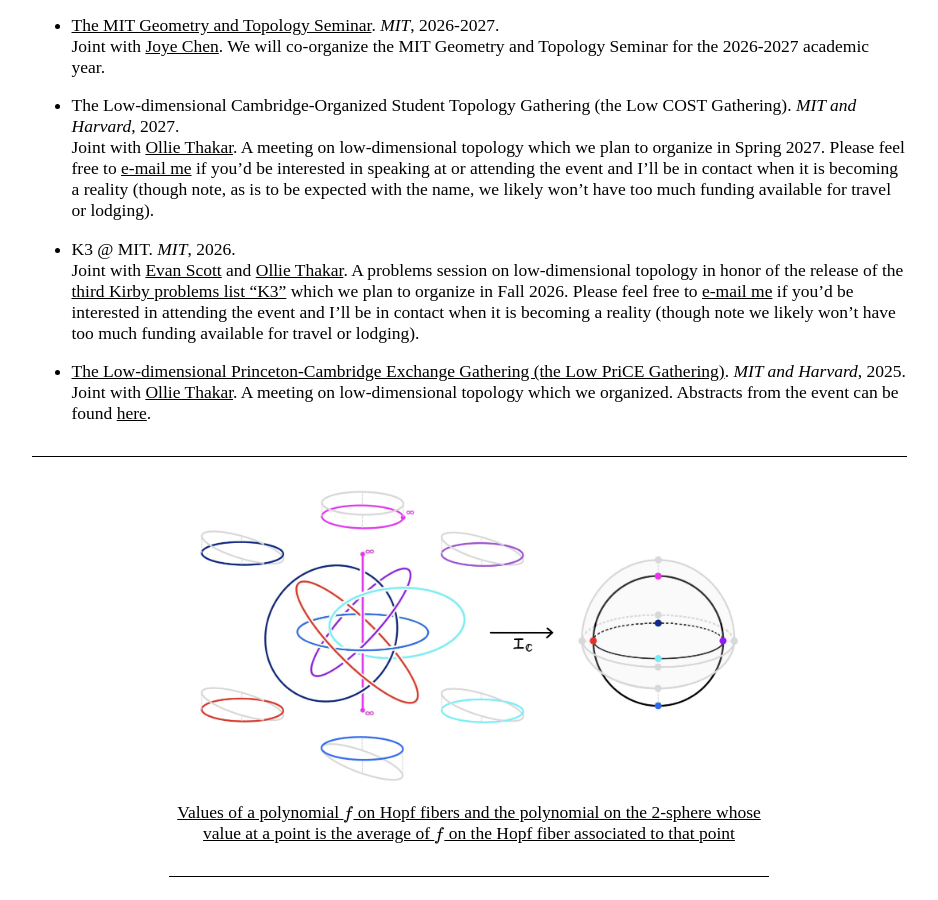
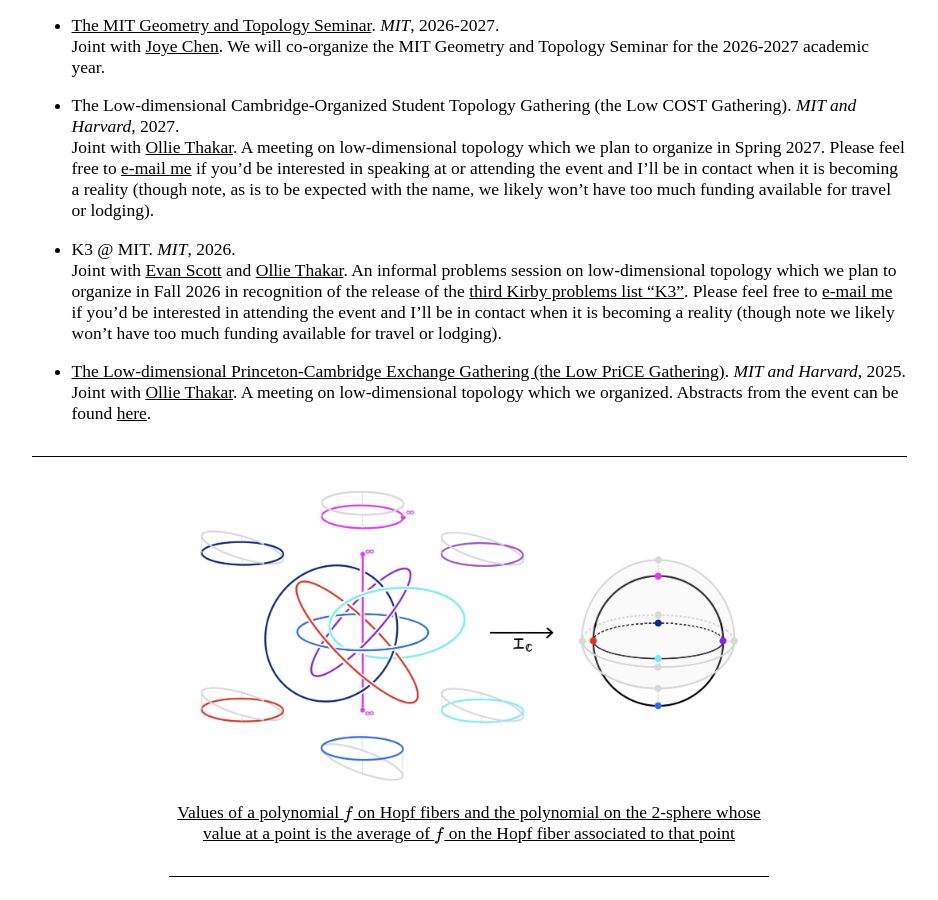
Before and after one commit to AyodejiLindblad/AyodejiLindblad.github.io, a Jekyll site: the page built from index.md, in a window 1280 px wide and 900 px high, scrolled down 2694 px. Shown: the whole window, without its empty margins (171-1109 px from the left). Built offline with Jekyll 4.4.1, drawn with Linux system fonts in a browser that asks for light colours; some web fonts are replaced.

Commit message:
informal

```diff
--- a/index.md
+++ b/index.md
@@ -133,7 +133,7 @@ Joint with [Ollie Thakar](https://www.math.harvard.edu/people/thakar-ollie/).
 
 * K3 @ MIT. *MIT*, 2026.
 Joint with [Evan Scott](https://sites.google.com/view/evanscott/home) and [Ollie Thakar](https://www.math.harvard.edu/people/thakar-ollie/).
-    A problems session on low-dimensional topology in honor of the release of the [third Kirby problems list "K3"](https://bookstore.ams.org/surv-295) which we plan to organize in Fall 2026. Please feel free to [e-mail me](mailto:my_first_name@mit.edu) if you'd be interested in attending the event and I'll be in contact when it is becoming a reality (though note we likely won't have too much funding available for travel or lodging).
+    An informal problems session on low-dimensional topology which we plan to organize in Fall 2026 in recognition of the release of the [third Kirby problems list "K3"](https://bookstore.ams.org/surv-295). Please feel free to [e-mail me](mailto:my_first_name@mit.edu) if you'd be interested in attending the event and I'll be in contact when it is becoming a reality (though note we likely won't have too much funding available for travel or lodging).
 
 * [The Low-dimensional Princeton-Cambridge Exchange Gathering (the Low PriCE Gathering)](https://sites.google.com/view/ayodeji-lowpricegathering/home). *MIT and Harvard*, 2025.
 Joint with [Ollie Thakar](https://www.math.harvard.edu/people/thakar-ollie/).
```
